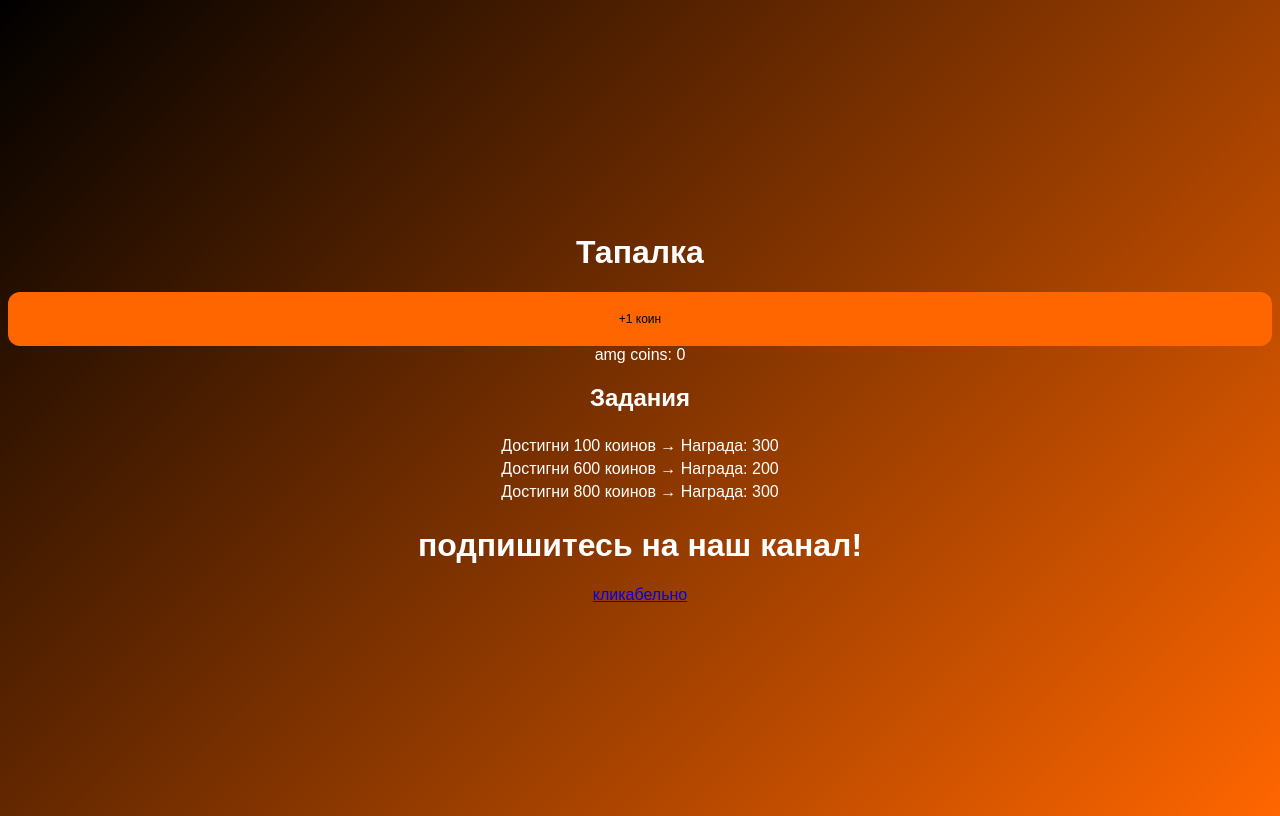
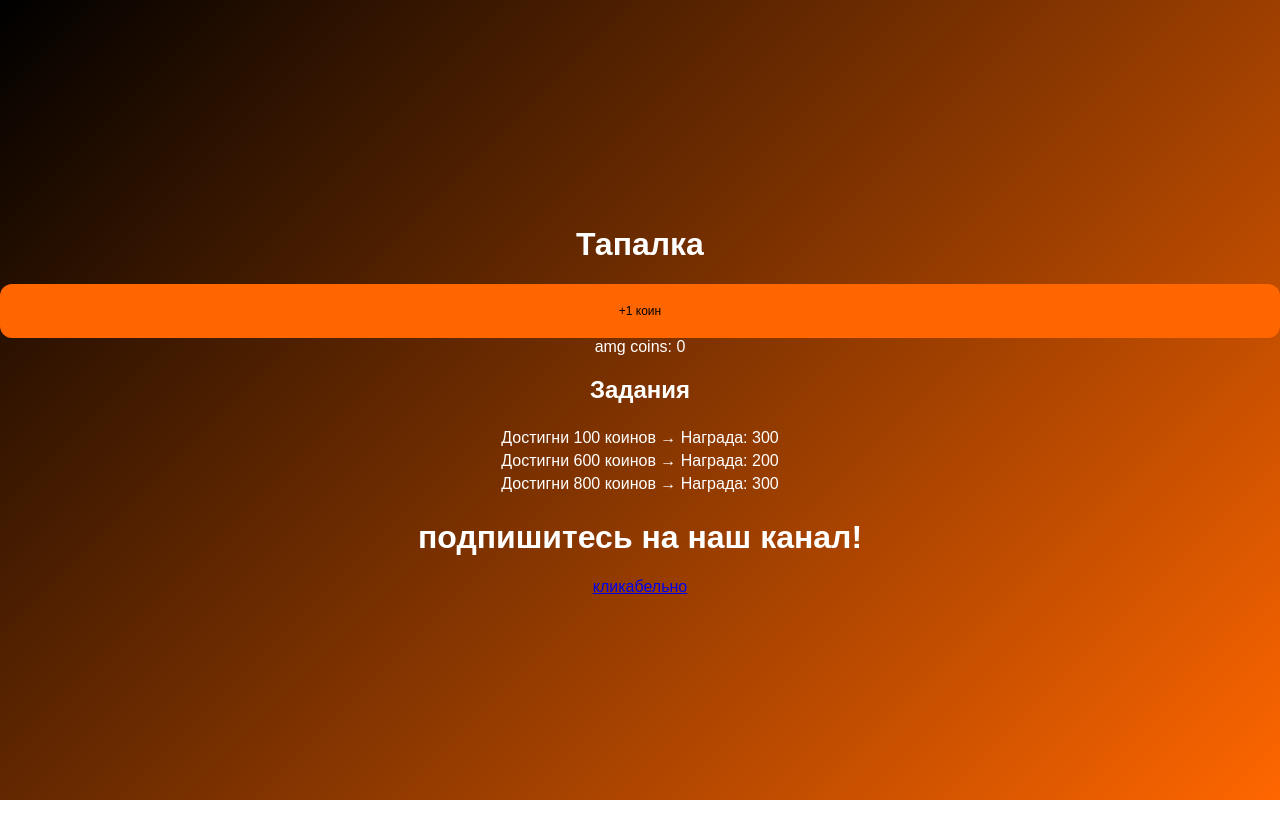
Before and after one commit to amigozconfigs-dotcom/amigo, a plain HTML site: page index.html in a window 1280 px wide. Drawn offline with Linux system fonts and the light colour scheme.

Commit message:
Add files via upload

```diff
--- a/style.css
+++ b/style.css
@@ -3,7 +3,7 @@ body {
   text-align: center;
   background: linear-gradient(135deg, #000, #ff6600);
   color: #fff;
-  height: 100vh;
+  height: 70vh;
   display: flex;
   flex-direction: column;
   justify-content: center;
@@ -21,6 +21,16 @@ button {
 }
 
 button:active {
-  transform: scale(0.9);
+  transform: scale(0.7);
   background: #ff9933;
 }
+
+html, body {
+  overflow: hidden;
+  touch-action: none;
+  -ms-touch-action: none;
+  margin: 0;
+  padding: 0;
+  height: 100%;
+  width: 100%;
+}
```
